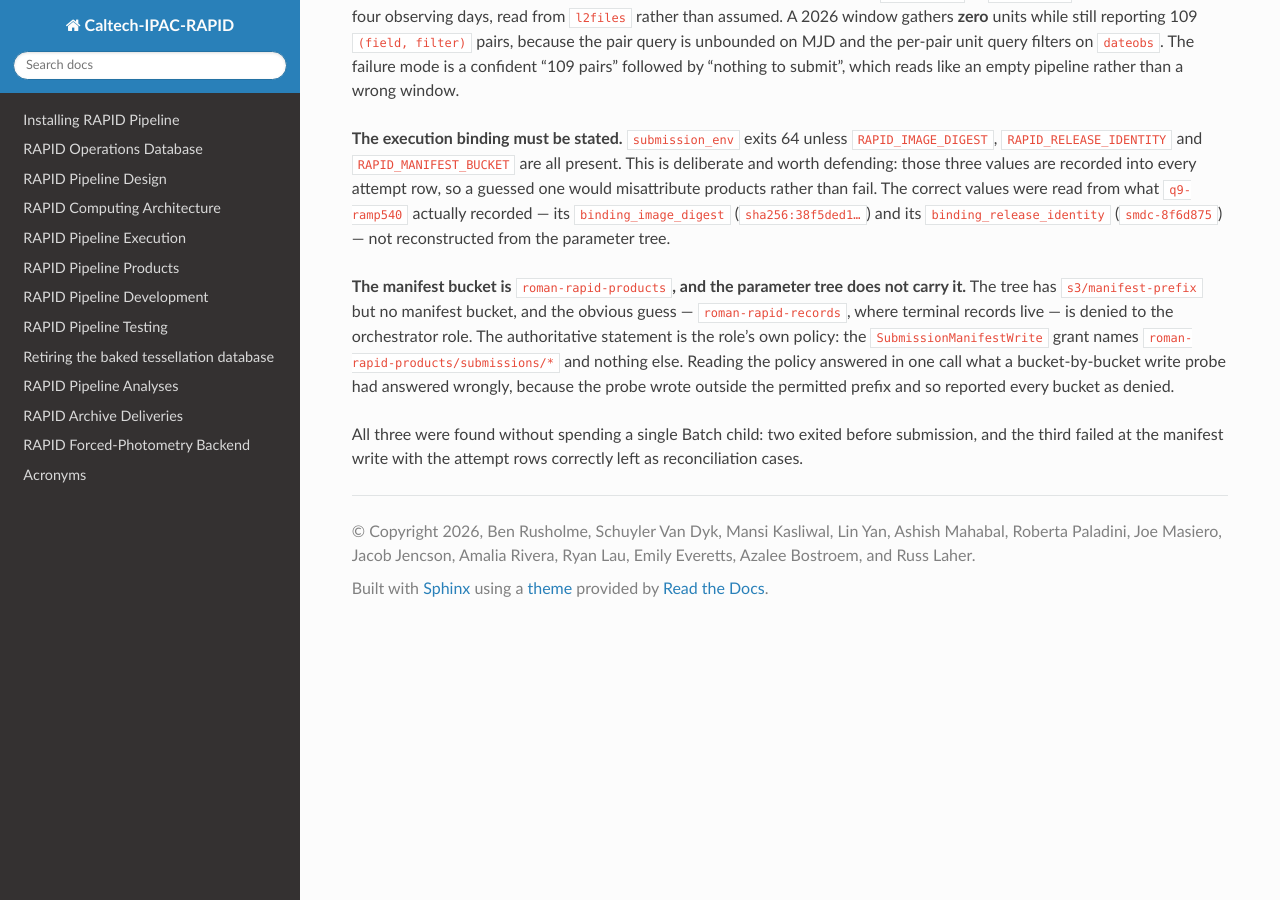
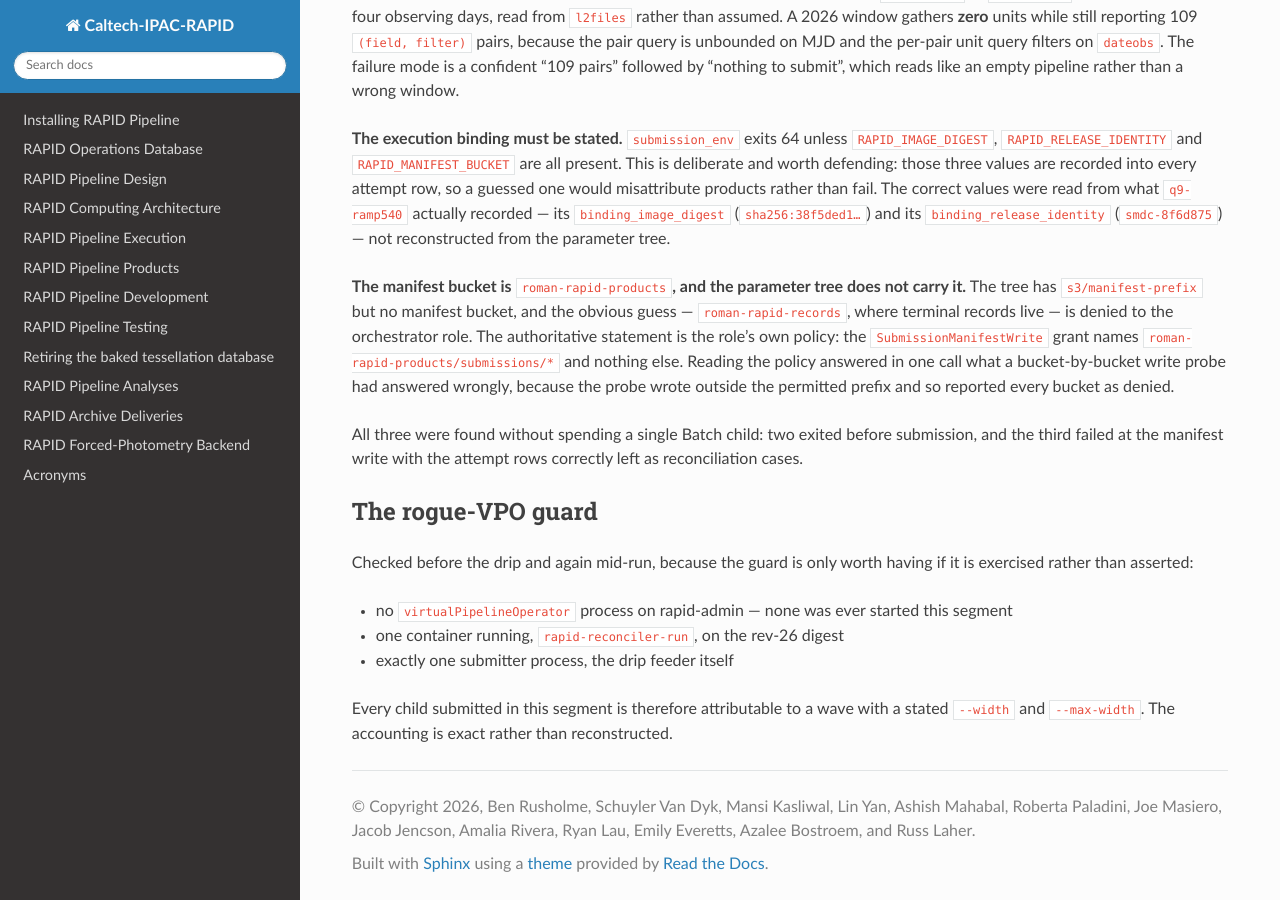
Before and after one commit to Caltech-IPAC/rapid, a Sphinx documentation site: the page built from docs/source/dev/q8_smoke.rst, in a window 1280 px wide and 900 px high, scrolled down 17356 px. Built offline with Sphinx 7.4.7 and the Read the Docs theme 3.1.0, drawn with Linux system fonts in a browser that asks for light colours.

Commit message:
docs: the rogue-VPO guard, exercised rather than asserted
Checked before the drip and again mid-run: no virtualPipelineOperator
process, one container (the reconciler on rev 26), and exactly one
submitter -- the drip feeder. Every child this segment submitted is
attributable to a wave with a stated --width and --max-width, so the
count against the cap is exact rather than reconstructed.

Co-Authored-By: Claude Opus 5 <noreply@anthropic.com>
Claude-Session: https://claude.ai/code/session_01Pk8imvMXkHjGS6mvntUYx5

```diff
--- a/docs/source/dev/q8_smoke.rst
+++ b/docs/source/dev/q8_smoke.rst
@@ -1133,3 +1133,18 @@ and so reported every bucket as denied.
 All three were found without spending a single Batch child: two exited
 before submission, and the third failed at the manifest write with the
 attempt rows correctly left as reconciliation cases.
+
+The rogue-VPO guard
+-------------------
+
+Checked before the drip and again mid-run, because the guard is only
+worth having if it is exercised rather than asserted:
+
+* no ``virtualPipelineOperator`` process on rapid-admin — none was ever
+  started this segment
+* one container running, ``rapid-reconciler-run``, on the rev-26 digest
+* exactly one submitter process, the drip feeder itself
+
+Every child submitted in this segment is therefore attributable to a
+wave with a stated ``--width`` and ``--max-width``. The accounting is
+exact rather than reconstructed.
```
